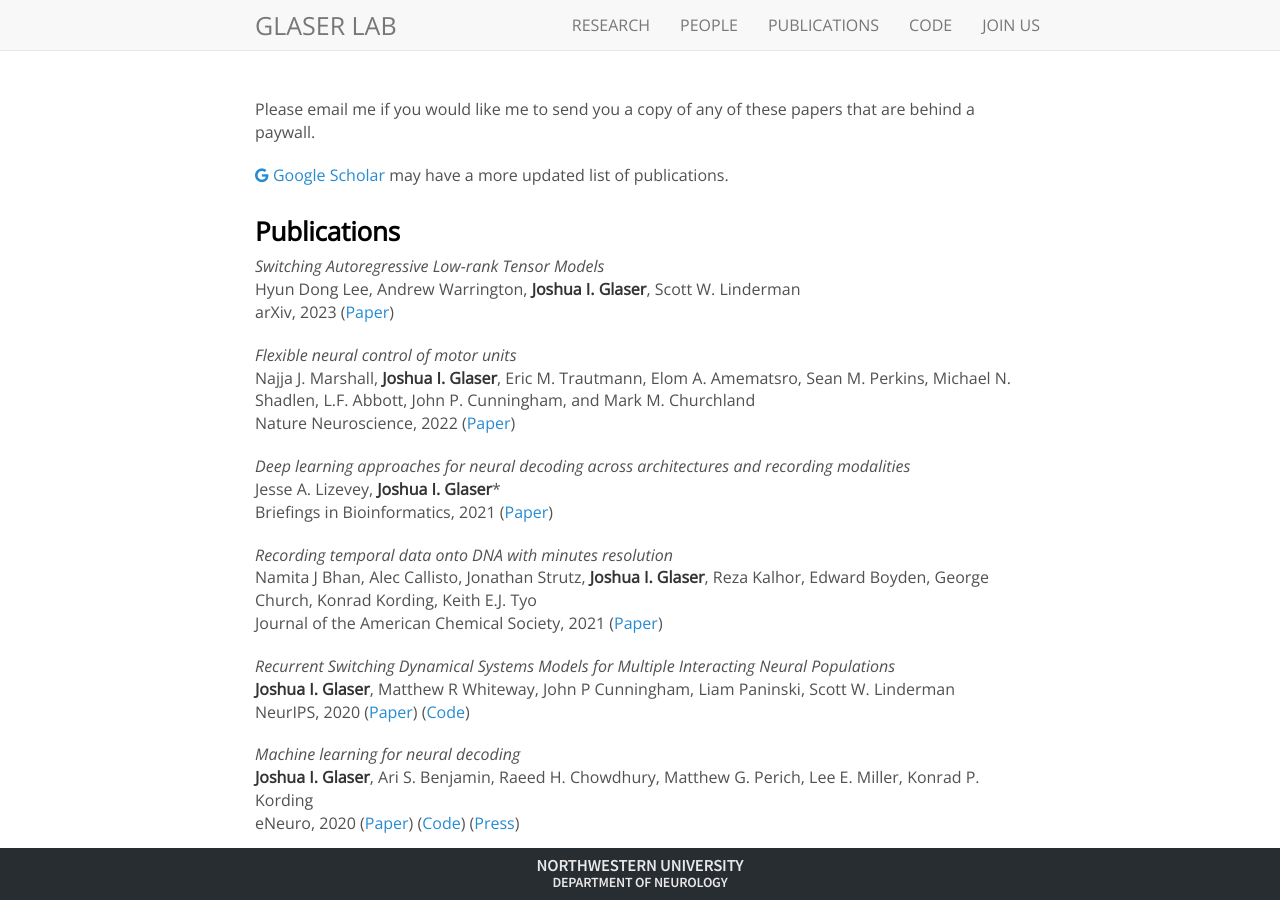
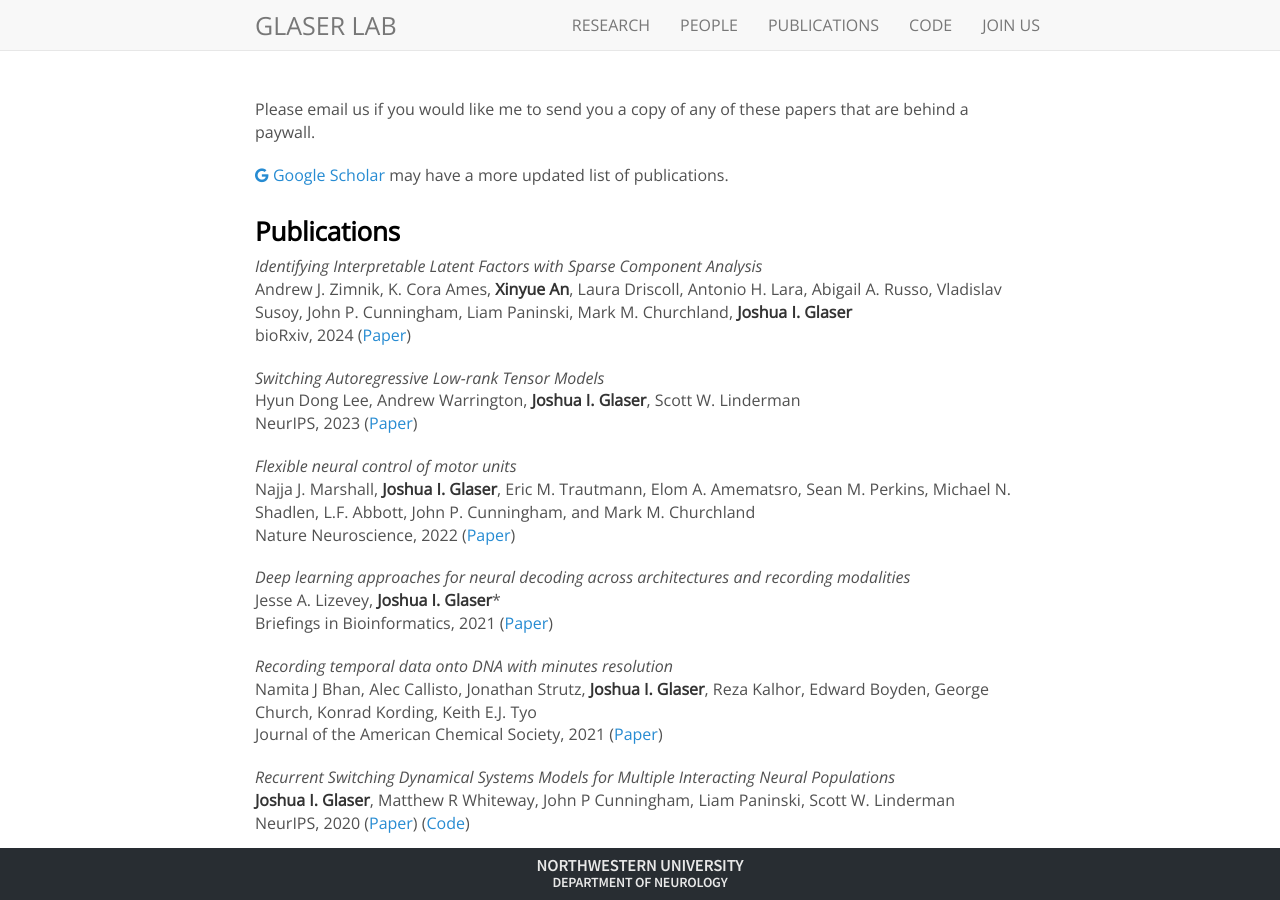
Before and after one commit to glaserlab/glaserlab.github.io, a Jekyll site: the page built from publications.md, in a window 1280 px wide and 900 px high. Built offline with Jekyll 4.4.1, drawn with Linux system fonts in a browser that asks for light colours; nearby versions of some CDN libraries; comment, search, counter and statistics services are not loaded.

Commit message:
Update publications.md

```diff
--- a/publications.md
+++ b/publications.md
@@ -3,16 +3,20 @@ title: Publication
 permalink: /publication/
 ---
 
-Please email me if you would like me to send you a copy of any of these papers that are behind a paywall.
+Please email us if you would like me to send you a copy of any of these papers that are behind a paywall.
 
 [<i class="fa fa-google"></i> Google Scholar](https://scholar.google.com/citations?user=tbfWCDgAAAAJ&hl=en) may have a more updated list of publications.
 
 
 ### Publications
 
+_Identifying Interpretable Latent Factors with Sparse Component Analysis_<br>
+Andrew J. Zimnik, K. Cora Ames, **Xinyue An**, Laura Driscoll, Antonio H. Lara, Abigail A. Russo, Vladislav Susoy, John P. Cunningham, Liam Paninski, Mark M. Churchland, **Joshua I. Glaser** <br>
+bioRxiv, 2024 ([Paper](https://www.biorxiv.org/content/10.1101/2024.02.05.578988v1.full.pdf))
+
 _Switching Autoregressive Low-rank Tensor Models_<br>
 Hyun Dong Lee, Andrew Warrington, **Joshua I. Glaser**, Scott W. Linderman <br>
-arXiv, 2023 ([Paper](https://arxiv.org/pdf/2306.03291.pdf))
+NeurIPS, 2023 ([Paper](https://openreview.net/pdf?id=fFJThJ94rY))
 
 _Flexible neural control of motor units_<br>
 Najja J. Marshall, **Joshua I. Glaser**, Eric M. Trautmann, Elom A. Amematsro, Sean M. Perkins, Michael N. Shadlen, L.F. Abbott, John P. Cunningham, and Mark M. Churchland <br>
```
